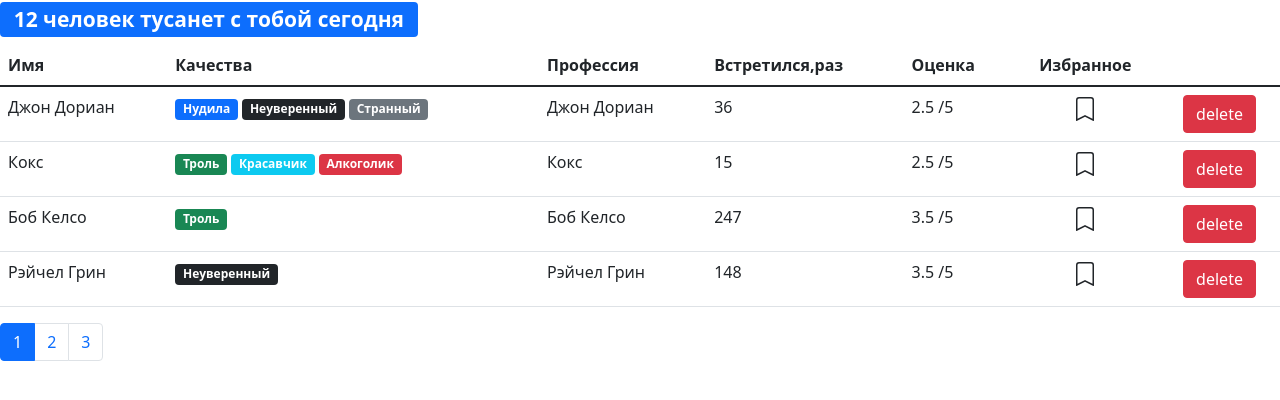
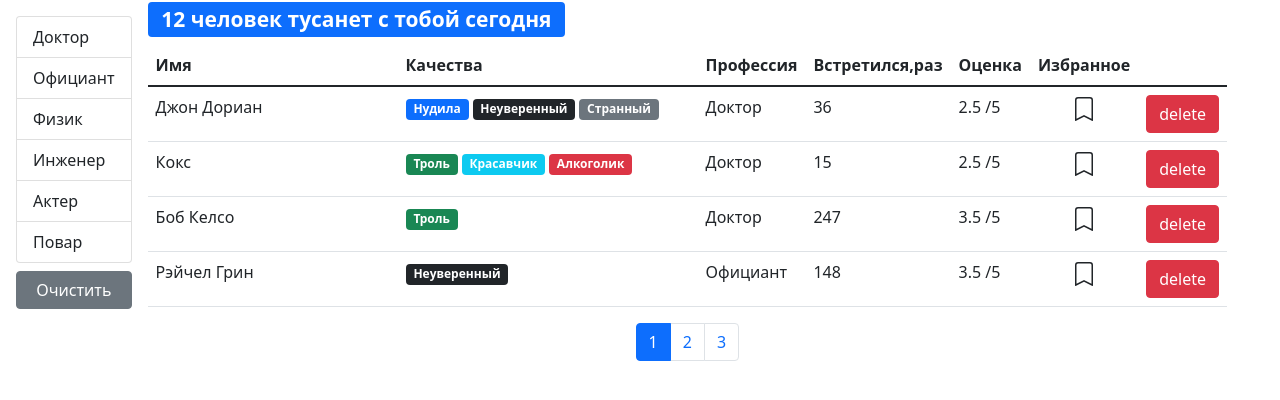
Before and after one commit to megadoze/fast-company, a React (Create React App) app: page /users/1 in a window 1280 px wide. Shown: the top 400 px of the page. Built offline with nearby package versions, Linux system fonts and the light colour scheme.

Commit message:
change files

```diff
--- a/src/app/App.js
+++ b/src/app/App.js
@@ -1,10 +1,13 @@
-import React, { useState } from "react";
+import React, { useState, useEffect } from "react";
 import Users from "./components/users";
-import SearchStatus from "./components/searchStatus";
 import api from "./api";
 
 const App = () => {
-    const [users, setUsers] = useState(api.users.fetchAll());
+    const [users, setUsers] = useState();
+
+    useEffect(() => {
+        api.users.fetchAll().then((data) => setUsers(data));
+    }, []);
 
     const handleDelete = (id) => {
         const newArrOfUsers = users.filter((user) => user._id !== id);
@@ -23,12 +26,13 @@
 
     return (
         <>
-            <SearchStatus length={users.length} />
-            <Users
-                users={users}
-                onDelete={handleDelete}
-                onToggleBookmark={handleToggleBookmark}
-            ></Users>
+            {users && (
+                <Users
+                    users={users}
+                    onDelete={handleDelete}
+                    onToggleBookmark={handleToggleBookmark}
+                ></Users>
+            )}
         </>
     );
 };
--- /dev/null
+++ b/src/app/api/fake.api/professions.api.js
@@ -0,0 +1,26 @@
+export const professionsObject = {
+    doctor: { _id: "67rdca3eeb7f6fgeed471818", name: "Доктор" },
+    waiter: { _id: "67rdca3eeb7f6fgeed471820", name: "Официант" },
+    physics: { _id: "67rdca3eeb7f6fgeed471814", name: "Физик" },
+    engineer: { _id: "67rdca3eeb7f6fgeed471822", name: "Инженер" },
+    actor: { _id: "67rdca3eeb7f6fgeed471824", name: "Актер" },
+    cook: { _id: "67rdca3eeb7f6fgeed471829", name: "Повар" }
+};
+export const professions = [
+    { _id: "67rdca3eeb7f6fgeed471818", name: "Доктор" },
+    { _id: "67rdca3eeb7f6fgeed471820", name: "Официант" },
+    { _id: "67rdca3eeb7f6fgeed471814", name: "Физик" },
+    { _id: "67rdca3eeb7f6fgeed471822", name: "Инженер" },
+    { _id: "67rdca3eeb7f6fgeed471824", name: "Актер" },
+    { _id: "67rdca3eeb7f6fgeed471829", name: "Повар" }
+];
+const fetchAll = () =>
+    new Promise((resolve) => {
+        window.setTimeout(function () {
+            resolve(professions);
+        }, 2000);
+    });
+
+export default {
+    fetchAll
+};
--- a/src/app/api/fake.api/user.api.js
+++ b/src/app/api/fake.api/user.api.js
@@ -1,11 +1,4 @@
-const professions = {
-    doctor: { _id: "67rdca3eeb7f6fgeed471818", name: "Доктор" },
-    waiter: { _id: "67rdca3eeb7f6fgeed471820", name: "Официант" },
-    physics: { _id: "67rdca3eeb7f6fgeed471814", name: "Физик" },
-    engineer: { _id: "67rdca3eeb7f6fgeed471822", name: "Инженер" },
-    actor: { _id: "67rdca3eeb7f6fgeed471824", name: "Актер" },
-    cook: { _id: "67rdca3eeb7f6fgeed471829", name: "Повар" }
-};
+import { professionsObject as professions } from "./professions.api";
 const qualities = {
     tedious: {
         _id: "67rdca3eeb7f6fgeed471198",
@@ -149,6 +142,14 @@
         bookmark: false
     }
 ];
-export function fetchAll() {
-    return users;
-}
+
+const fetchAll = () =>
+    new Promise((resolve) => {
+        window.setTimeout(function () {
+            resolve(users);
+        }, 2000);
+    });
+
+export default {
+    fetchAll
+};
--- a/src/app/api/index.js
+++ b/src/app/api/index.js
@@ -1,5 +1,7 @@
-import * as users from "./fake.api/user.api";
+import users from "./fake.api/user.api";
+import professions from "./fake.api/professions.api";
 const API = {
-    users
+    users,
+    professions
 };
 export default API;
--- /dev/null
+++ b/src/app/components/groupList.jsx
@@ -0,0 +1,55 @@
+import React from "react";
+import PropTypes from "prop-types";
+
+const GroupList = ({
+    items,
+    valueProperty,
+    contentProperty,
+    onItemSelect,
+    selectedItem
+}) => {
+    return (
+        <ul className="list-group">
+            {Array.isArray(items)
+                ? items.map((item) => (
+                      <li
+                          key={item[valueProperty]}
+                          className={
+                              "list-group-item" +
+                              (item === selectedItem ? " active" : "")
+                          }
+                          onClick={() => onItemSelect(item)}
+                          role="button"
+                      >
+                          {item[contentProperty]}
+                      </li>
+                  ))
+                : Object.keys(items).map((item) => (
+                      <li
+                          key={items[item][valueProperty]}
+                          className={
+                              "list-group-item" +
+                              (items[item] === selectedItem ? " active" : "")
+                          }
+                          onClick={() => onItemSelect(items[item])}
+                          role="button"
+                      >
+                          {items[item][contentProperty]}
+                      </li>
+                  ))}
+        </ul>
+    );
+};
+GroupList.defaultProps = {
+    valueProperty: "_id",
+    contentProperty: "name"
+};
+GroupList.propTypes = {
+    items: PropTypes.oneOfType([PropTypes.object, PropTypes.array]),
+    valueProperty: PropTypes.string.isRequired,
+    contentProperty: PropTypes.string.isRequired,
+    onItemSelect: PropTypes.func,
+    selectedItem: PropTypes.object
+};
+
+export default GroupList;
--- a/src/app/components/pagination.jsx
+++ b/src/app/components/pagination.jsx
@@ -8,7 +8,7 @@
     const pages = _.range(1, pageCount + 1);
     return (
         <nav>
-            <ul className="pagination">
+            <ul className="pagination justify-content-center">
                 {pages.map((page) => (
                     <li
                         className={
--- a/src/app/components/user.jsx
+++ b/src/app/components/user.jsx
@@ -6,7 +6,7 @@
 const User = (props) => {
     return (
         <>
-            <tr key={props.id}>
+            <tr key={props._id}>
                 <td>{props.name}</td>
                 <td>
                     {props.qualities.map((quality) => (
@@ -19,7 +19,7 @@
                         />
                     ))}
                 </td>
-                <td>{props.name}</td>
+                <td>{props.profession.name}</td>
                 <td>{props.completedMeetings}</td>
                 <td>{props.rate} /5</td>
                 <td className="text-center">
@@ -44,14 +44,14 @@
     );
 };
 User.propTypes = {
-    id: PropTypes.string.isRequired,
+    _id: PropTypes.string.isRequired,
     name: PropTypes.string.isRequired,
     qualities: PropTypes.array.isRequired,
+    profession: PropTypes.object.isRequired,
     completedMeetings: PropTypes.number.isRequired,
     rate: PropTypes.number.isRequired,
     bookmark: PropTypes.bool.isRequired,
     onToggleBookmark: PropTypes.func.isRequired,
-    onDelete: PropTypes.func.isRequired,
-    _id: PropTypes.string.isRequired
+    onDelete: PropTypes.func.isRequired
 };
 export default User;
--- a/src/app/components/users.jsx
+++ b/src/app/components/users.jsx
@@ -1,27 +1,75 @@
-import React, { useState } from "react";
+import React, { useState, useEffect } from "react";
 import Pagination from "./pagination";
 import User from "./user";
+import api from "../api";
 import { paginate } from "../utils/paginate";
 import PropTypes from "prop-types";
+import GroupList from "./groupList";
+import SearchStatus from "./searchStatus";
 
-const Users = ({ users, ...rest }) => {
-    const count = users.length;
+const Users = ({ users: allUsers, ...rest }) => {
     const pageSize = 4;
     const [currentPage, setCurrentPage] = useState(1);
+    const [professions, setProfession] = useState();
+    const [selectedProf, setSelectedProf] = useState();
+
+    useEffect(() => {
+        api.professions.fetchAll().then((data) => setProfession(data));
+    }, []);
+
+    useEffect(() => {
+        setCurrentPage(1);
+    }, [selectedProf]);
+
+    const handleProfessionSelect = (item) => {
+        setSelectedProf(item);
+    };
+
     const handlePageChange = (pageIndex) => {
         setCurrentPage(pageIndex);
     };
 
-    const userCrop = paginate(users, currentPage, pageSize);
+    const filteredUsers = selectedProf
+        ? allUsers.filter((user) => user.profession._id === selectedProf._id)
+        : allUsers;
+
+    const count = filteredUsers.length;
+
+    const userCrop = paginate(filteredUsers, currentPage, pageSize);
+
+    const clearFilter = () => {
+        setSelectedProf();
+    };
 
     return (
-        <>
+        <div className="d-flex">
+            {professions && (
+                <div className="d-flex flex-column flex-shrink-0 p-3">
+                    <GroupList
+                        selectedItem={selectedProf}
+                        items={professions}
+                        onItemSelect={handleProfessionSelect}
+                    />
+                    <button
+                        className="btn btn-secondary mt-2"
+                        onClick={clearFilter}
+                    >
+                        Очистить
+                    </button>
+                </div>
+            )}
+            <div className="d-flex flex-column">
+                <SearchStatus length={count} />
                 {count > 0 && (
                     <table className="table">
                         <thead>
                             <tr>
-                            <th scope="col">Имя</th>
-                            <th scope="col">Качества</th>
+                                <th scope="col" style={{ width: "250px" }}>
+                                    Имя
+                                </th>
+                                <th scope="col" style={{ width: "300px" }}>
+                                    Качества
+                                </th>
                                 <th scope="col">Профессия</th>
                                 <th scope="col">Встретился,раз</th>
                                 <th scope="col">Оценка</th>
@@ -33,27 +81,24 @@
                         </thead>
                         <tbody>
                             {userCrop.map((user) => (
-                            <User
-                                key={user._id}
-                                {...user}
-                                {...rest}
-                                // onDelete={onDelete}
-                                // onToggleBookmark={onToggleBookmark}
-                            ></User>
+                                <User key={user._id} {...user} {...rest}></User>
                             ))}
                         </tbody>
                     </table>
                 )}
+                <div className="d-flex justify-content-center">
                     <Pagination
                         itemsCount={count}
                         pageSize={pageSize}
                         currentPage={currentPage}
                         onPageChange={handlePageChange}
                     />
-        </>
+                </div>
+            </div>
+        </div>
     );
 };
 Users.propTypes = {
-    users: PropTypes.array.isRequired
+    users: PropTypes.oneOfType([PropTypes.object, PropTypes.array])
 };
 export default Users;
```
Also changed, not shown: .eslintrc.js. Lines whose indentation alone changed are shown as unchanged.
